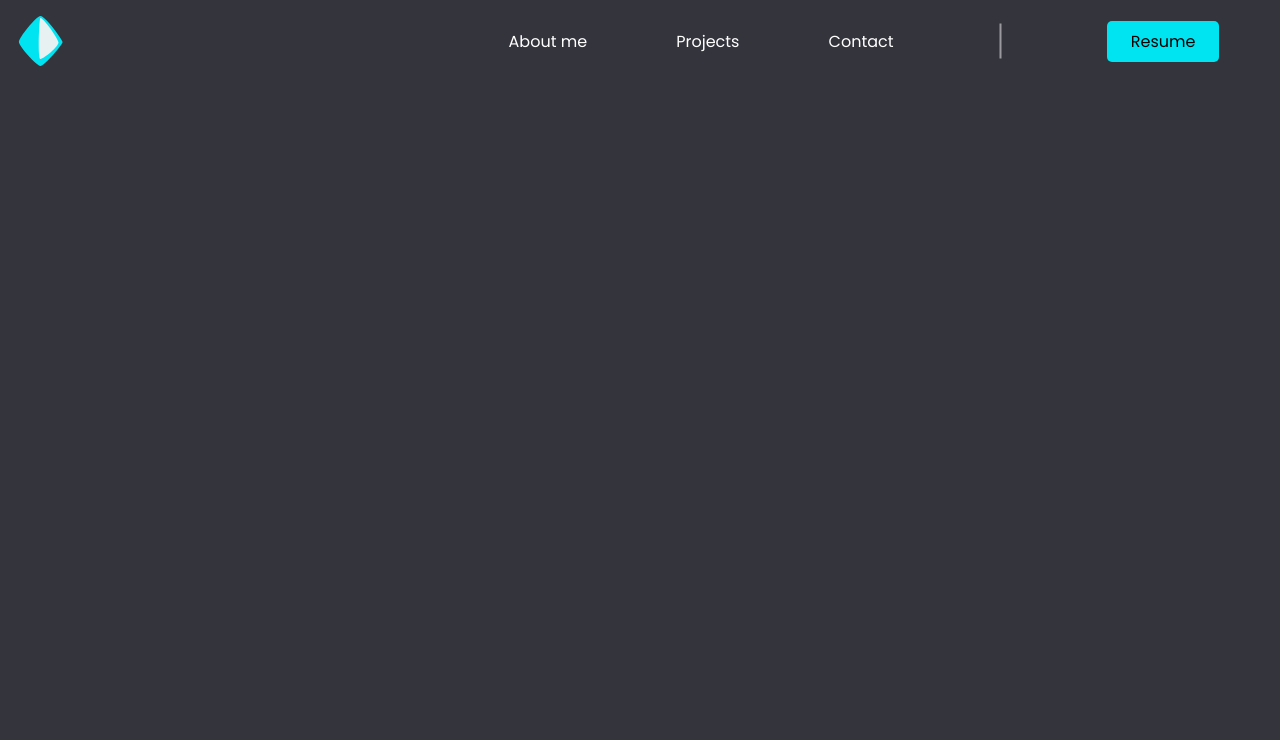
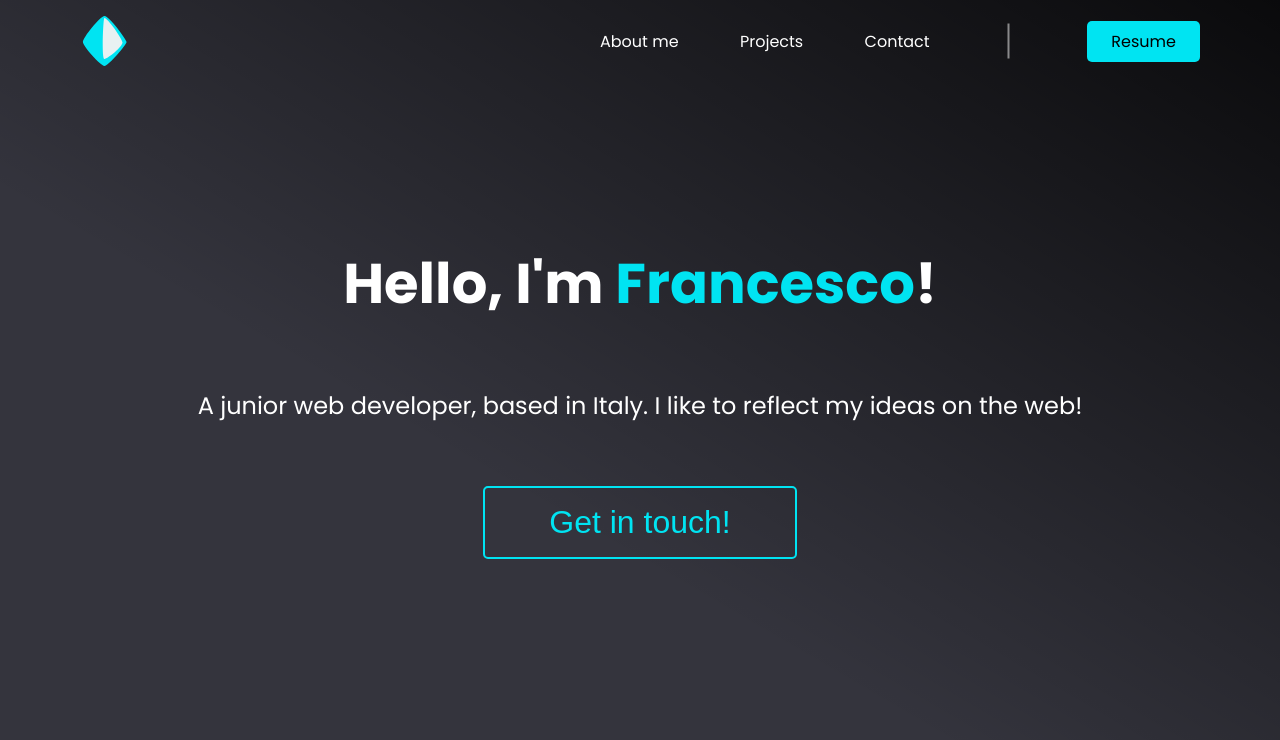
Before and after one commit to FraCav99/Personal-website, a React app: page / in a window 1280 px wide. Shown: the top 740 px of the page. Built offline with nearby package versions, Linux system fonts and the light colour scheme.

Commit message:
Adjusted navbar and add Hero section

```diff
--- a/src/components/App.jsx
+++ b/src/components/App.jsx
@@ -1,10 +1,12 @@
 import '../styles/index.scss';
 import Navbar from './Navbar';
+import Hero from './Hero';
 
 const App = () => {
   return (
     <div className="App">
       <Navbar />
+      <Hero />
     </div>
   );
 };
--- /dev/null
+++ b/src/components/Hero.jsx
@@ -0,0 +1,16 @@
+const Hero = () => {
+  return (
+    <div className="hero">
+      <h1>
+        Hello, I'm <span>Francesco</span>!
+      </h1>
+      <p>
+        A junior web developer, based in Italy. I like to reflect my ideas on
+        the web!
+      </p>
+      <button>Get in touch!</button>
+    </div>
+  );
+};
+
+export default Hero;
--- a/src/styles/_globals.scss
+++ b/src/styles/_globals.scss
@@ -32,6 +32,10 @@ a {
   text-decoration: none;
 }
 
+button {
+  cursor: pointer;
+}
+
 .App {
   width: 100%;
   min-height: 100vh;
--- /dev/null
+++ b/src/styles/_hero.scss
@@ -0,0 +1,42 @@
+@use 'globals' as *;
+
+.hero {
+  // border: 1px solid red;
+  padding: 0 2em;
+  background: linear-gradient(
+    210.32deg,
+    #000000 -14.45%,
+    rgba(0, 0, 0, 0) 60.77%
+  );
+  min-height: 100vh;
+  display: flex;
+  flex-direction: column;
+  justify-content: center;
+  align-items: center;
+  text-align: center;
+  color: white;
+
+  h1 {
+    font-size: clamp(3.5rem, 4vw, 6rem);
+    span {
+      color: $cyan;
+    }
+  }
+  p {
+    font-size: clamp(1.25rem, 2vw, 1.5rem);
+    margin: 3.5rem 0;
+    line-height: 2;
+  }
+  button {
+    font-size: clamp(1.5rem, 3vw, 2rem);
+    font-weight: 500;
+    background: none;
+    border: 2px solid $cyan;
+    color: $cyan;
+    border-radius: 5px;
+    padding: 0.5em 2em;
+    &:hover {
+      background: $transparent-cyan;
+    }
+  }
+}
--- a/src/styles/_navbar.scss
+++ b/src/styles/_navbar.scss
@@ -1,11 +1,13 @@
 @use 'globals' as *;
 
 .navbar {
-  // border: 1px solid red;
   padding: 1em;
   display: flex;
   justify-content: space-between;
   align-items: center;
+  min-height: 5vh;
+  position: fixed;
+  width: 100%;
 
   .backdrop {
     position: absolute;
@@ -122,16 +124,21 @@ body.active {
     .burger {
       display: none;
     }
+    .nav-logo {
+      margin-left: 4em;
+    }
     nav {
+      margin-right: 4em;
       position: static;
       transform: translateX(0);
       background: none;
       min-height: auto;
       font-size: 1rem;
-      max-width: 800px;
+      max-width: 600px;
       .nav-items {
         flex-direction: row;
         min-height: auto;
+        justify-content: space-between;
         .separator {
           transform: rotate(90deg);
           width: 35px;
--- a/src/styles/index.scss
+++ b/src/styles/index.scss
@@ -1 +1,2 @@
 @use "navbar";
+@use "hero";
```
